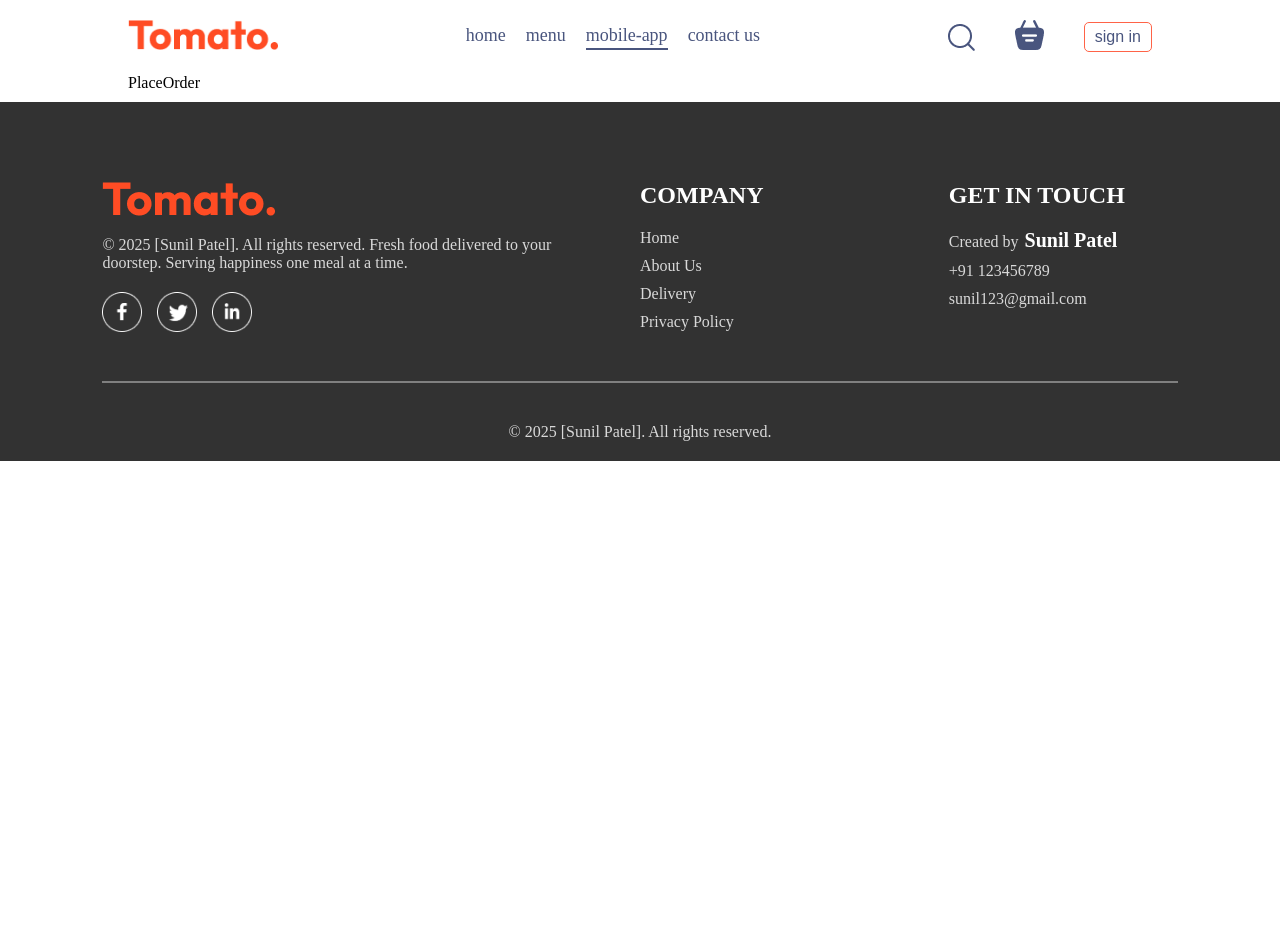
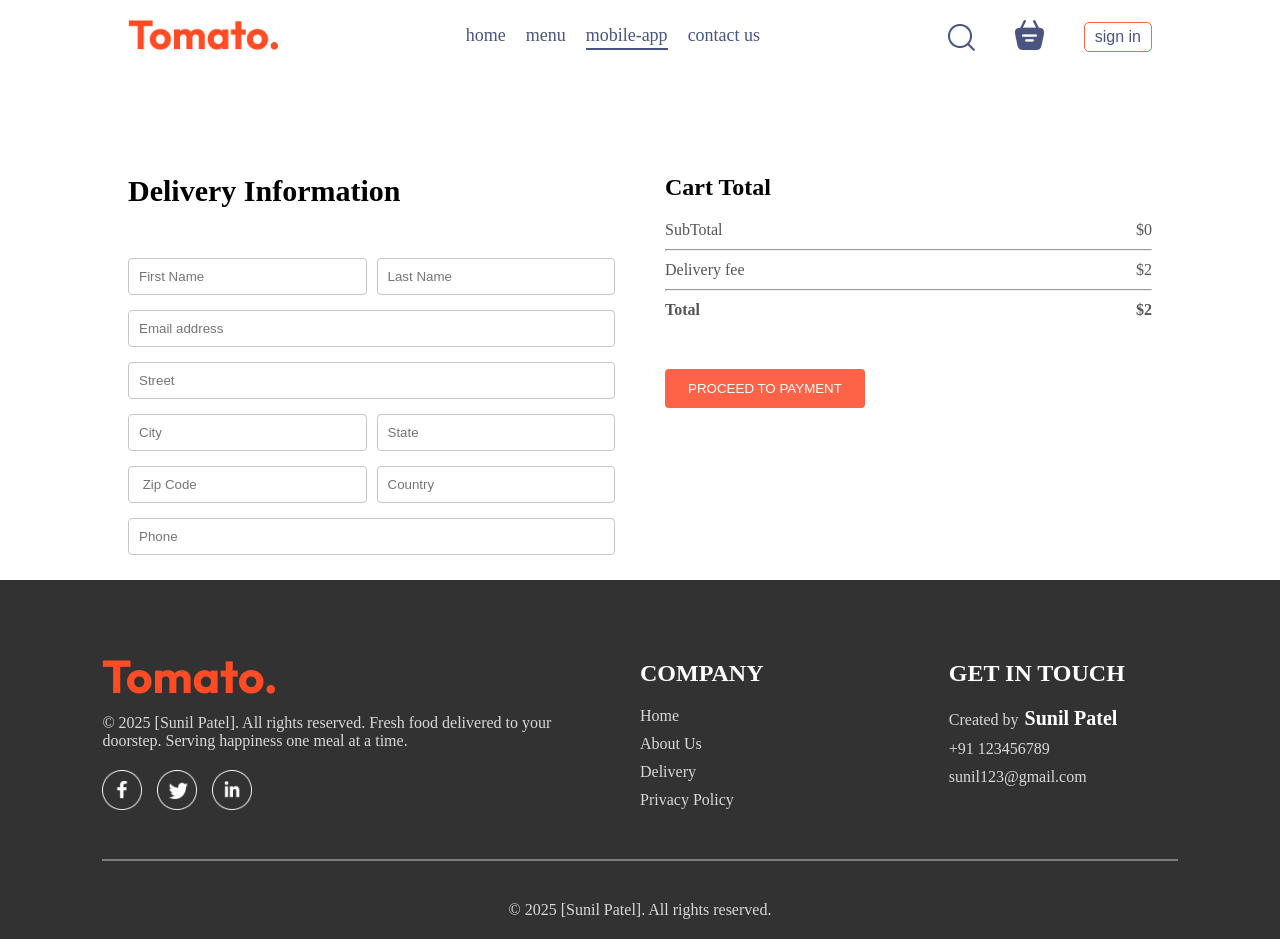
Before and after one commit to Sunil-Patel-21/food-app-mern, a React (Vite) app in the folder frontend/: page /order in a window 1280 px wide. Before the commit the page ends 800 px from the top, so only its background shows below. Built offline with nearby package versions, Linux system fonts and the light colour scheme.

Commit message:
frontend create place-order page

```diff
--- a/frontend/src/pages/Cart/Cart.jsx
+++ b/frontend/src/pages/Cart/Cart.jsx
@@ -2,8 +2,10 @@
 import { StoreContext } from "../../context/StoreContext";
 import "./Cart.css";
 import { food_list } from "../../assets/frontend_assets/assets";
+import { useNavigate } from "react-router-dom";
 function Cart() {
   const { cartItems,food_list, removeFromCart,getTotalCartAmount } = useContext(StoreContext);
+  const navigate = useNavigate();
   return (
     <div className="cart">
       <div className="cart-items">
@@ -56,7 +58,7 @@
               <b>${getTotalCartAmount() +2}</b>
             </div>
           </div>
-          <button>PROCEED TO CHECKOUT</button>
+          <button onClick={() => navigate("/order")}>PROCEED TO CHECKOUT</button>
         </div>
         <div className="cart-promocode">
           <div>
--- a/frontend/src/pages/PlaceOrder/PlaceOrder.css
+++ b/frontend/src/pages/PlaceOrder/PlaceOrder.css
@@ -0,0 +1,35 @@
+.place-order{
+    display: flex;
+    align-items: start;
+    justify-content: space-between;
+    gap: 50px;
+    margin-top: 100px;
+}
+.place-order-left{
+    width: 100%;
+    max-width: max(30%,500px);
+}
+.place-order-left .title{
+    font-size: 30px;
+    font-weight: 600;
+    margin-bottom: 50px;
+}
+.place-order-left input{
+    margin-bottom: 15px;
+    width: 100%;
+    padding: 10px;
+    border: 1px solid #c5c5c5;
+    border-radius: 4px;
+    outline-color: tomato;
+}
+.place-order-left .multi-fields{
+    display: flex;
+    gap: 10px;
+}
+.place-order-right{
+    width: 100%;
+    max-width: max(40%,500px);
+}
+.place-order .cart-total button{
+    margin-top: 30px;
+}
--- a/frontend/src/pages/PlaceOrder/PlaceOrder.jsx
+++ b/frontend/src/pages/PlaceOrder/PlaceOrder.jsx
@@ -1,11 +1,54 @@
-import React from 'react'
+import React, { useContext } from "react";
+import {  StoreContext } from "../../context/StoreContext";
+import "./PlaceOrder.css";
+
 
 function PlaceOrder() {
+  const {getTotalCartAmount} = useContext(StoreContext);
   return (
-    <div>
-      PlaceOrder
-    </div>
-  )
+    <form className="place-order">
+      <div className="place-order-left">
+        <p className="title">Delivery Information</p>
+        <div className="multi-fields">
+          <input type="text" placeholder="First Name" />
+          <input type="text" placeholder="Last Name" />
+        </div>
+        <input type="email" placeholder="Email address" />
+        <input type="text" placeholder="Street" />
+        <div className="multi-fields">
+          <input type="text" placeholder="City" />
+          <input type="text" placeholder="State" />
+        </div>
+        <div className="multi-fields">
+          <input type="text"  placeholder=' Zip Code'/>
+          <input type="text" placeholder='Country' />
+        </div>
+        <input type="text" placeholder="Phone" />
+      </div>
+      <div className="place-order-right">
+                <div className="cart-total">
+          <h2>Cart Total</h2>
+          <div>
+            <div className="cart-total-details">
+              <p>SubTotal</p>
+              <p>${getTotalCartAmount()}</p>
+            </div>
+            <hr />
+            <div className="cart-total-details">
+              <p>Delivery fee</p>
+              <p>${2}</p>
+            </div>
+            <hr />
+            <div className="cart-total-details">
+              <b>Total</b>
+              <b>${getTotalCartAmount() +2}</b>
+            </div>
+          </div>
+          <button>PROCEED TO PAYMENT</button>
+        </div>
+      </div>
+    </form>
+  );
 }
 
-export default PlaceOrder
+export default PlaceOrder;
```
